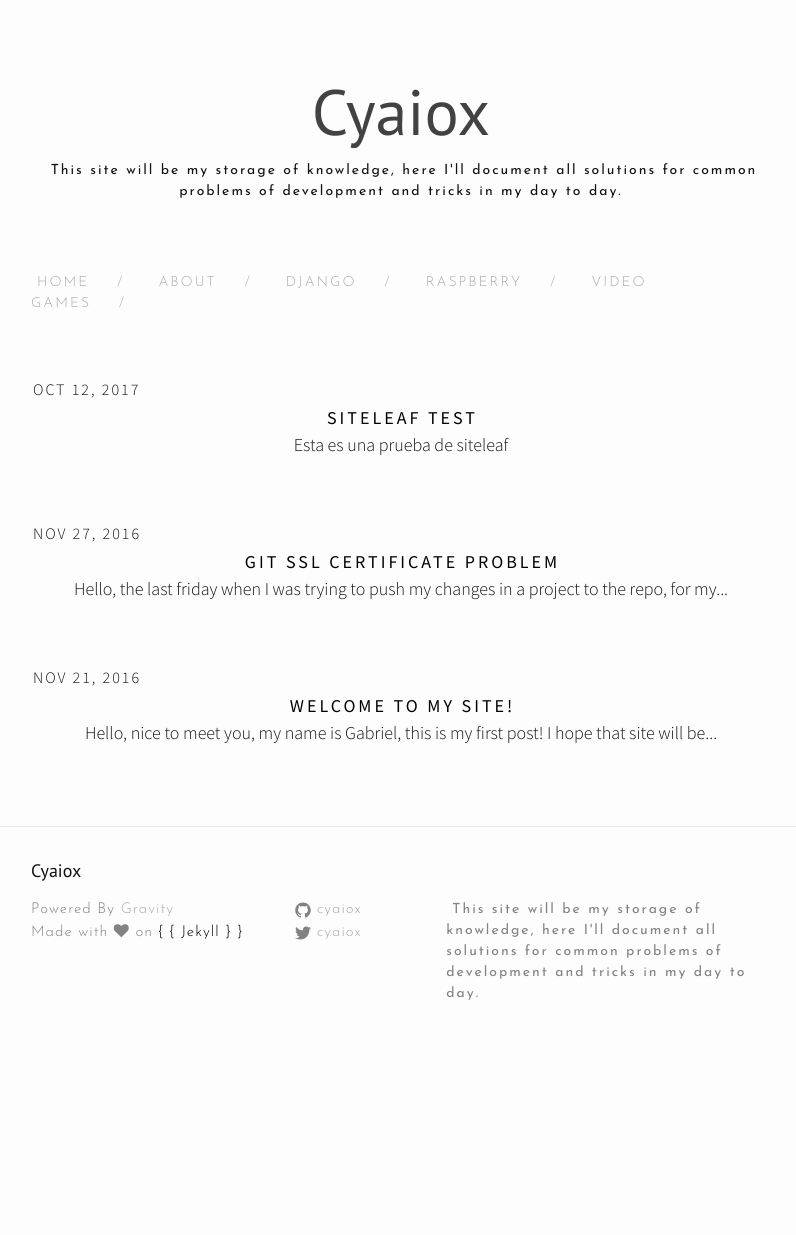
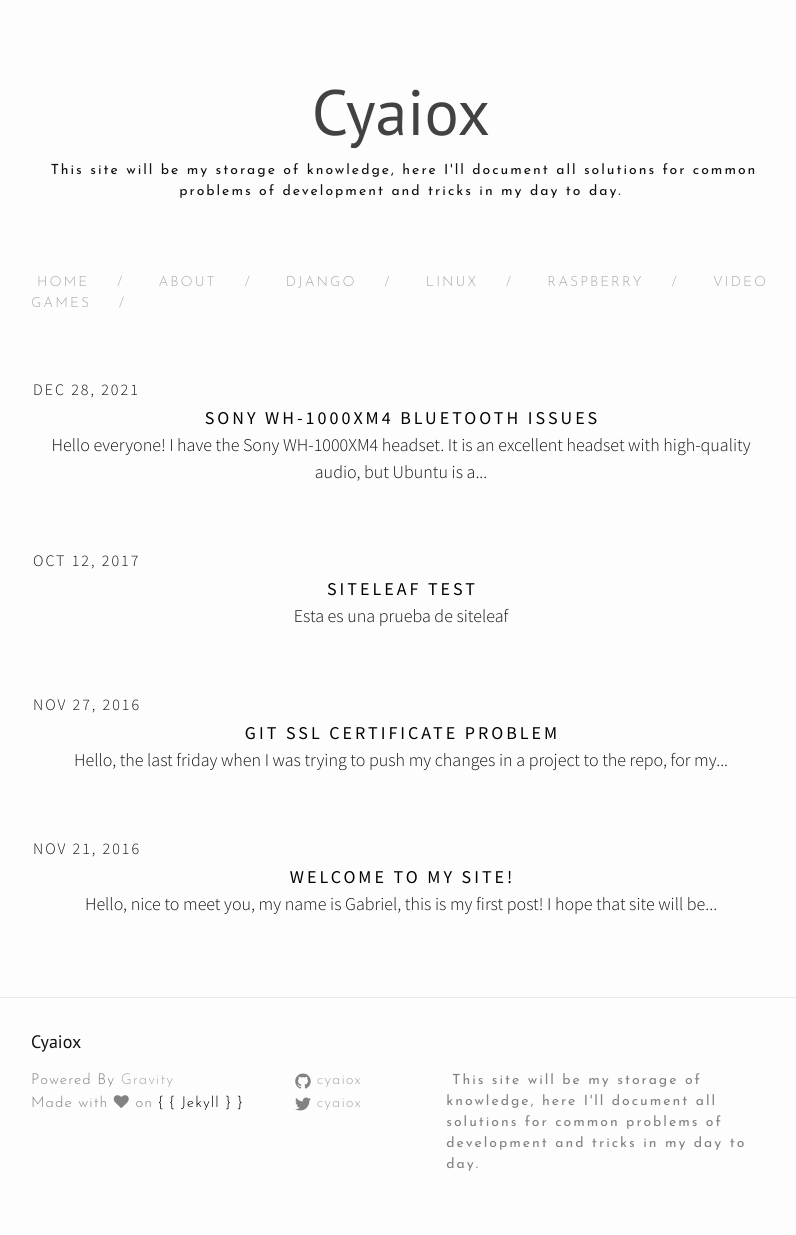
Before and after one commit to cyaiox/cyaiox.github.io, a Jekyll site: the page built from index.md, in a window 1280 px wide. Shown: the whole page, without its empty margins (239-1035 px from the left). Built offline with Jekyll 4.4.1, drawn with Linux system fonts in a browser that asks for light colours; nearby versions of some CDN libraries; before the commit the page ends 1064 px from its top, so only the background shows below that.

Commit message:
Updated Sony Wh 1000xm4 Bluetooth Issues and 3 other files

```diff
--- /dev/null
+++ b/CNAME
@@ -0,0 +1 @@
+cyaiox.github.io
--- a/_config.yml
+++ b/_config.yml
@@ -11,7 +11,7 @@ collections:
 email: gabrieldiaz31@gmail.com
 description: This site will be my storage of knowledge, here I'll document all solutions
   for common problems of development and tricks in my day to day.
-baseurl: ''
+baseurl:
 url: https://cyaiox.github.io
 twitter_username: cyaiox
 github_username: cyaiox
--- /dev/null
+++ b/_posts/2021-12-28-sony-wh-1000xm4-bluetooth-issues.markdown
@@ -0,0 +1,29 @@
+---
+title: Sony WH-1000XM4 Bluetooth Issues
+date: 2021-12-28 13:53:00 Z
+categories:
+- linux
+- ubuntu
+- bluetooth
+- sony
+- wh-1000xm4
+tags:
+- ubuntu
+- bluetooth
+- linux
+- sony
+- wh-1000xm4
+---
+
+Hello everyone!
+
+I have the Sony WH-1000XM4 headset. It is an excellent headset with high-quality audio, but Ubuntu is a total mess (probably in all the Linux ecosystem).
+
+For now, the solution I found to get a great audio quality in Ubuntu is installing the package: `pulseaudio-module-bluetooth`, and that's it.
+
+You could be able to change the audio profile in the sound settings.
+
+Thanks for reading this post.
+See you, space cowboy.
+
+*PS: If the OS doesn't recognize or won't connect to the headset, restart the headset.*
--- /dev/null
+++ b/linux.markdown
@@ -0,0 +1,4 @@
+---
+title: Linux
+date: 2021-12-28 13:53:00 Z
+---
```
